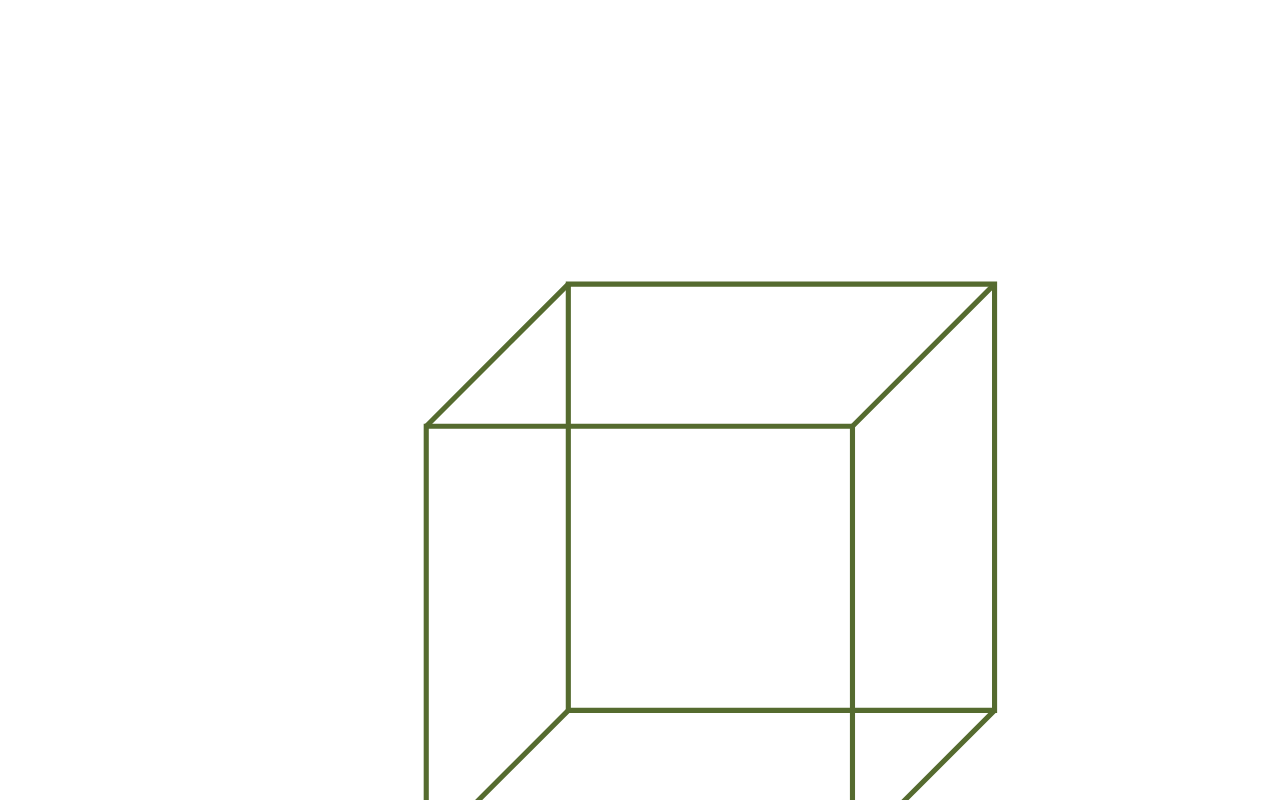
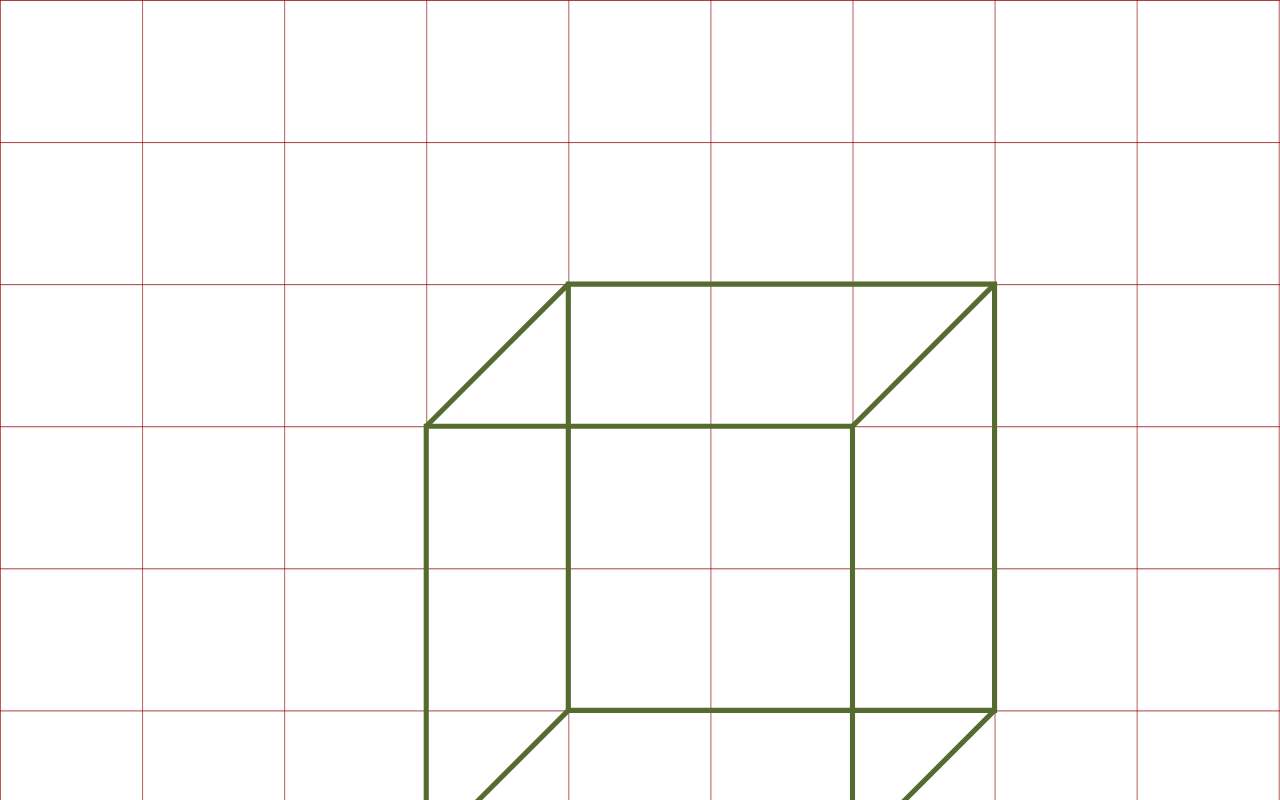
Before and after one commit to Maartjevdw/assignment-lined-cube, a plain HTML site: page index.html in a window 1280 px wide. Shown: the top 800 px of the page. Drawn offline with Linux system fonts and the light colour scheme.

Commit message:
Update style.css

```diff
--- a/css/style.css
+++ b/css/style.css
@@ -1,6 +1,6 @@
 
 body{
-    background-image: url(img/grid.svg);
+    background-image: url(../img/grid.svg);
     stroke-width: 4px;
     stroke: darkolivegreen;
     fill: transparent;
```
